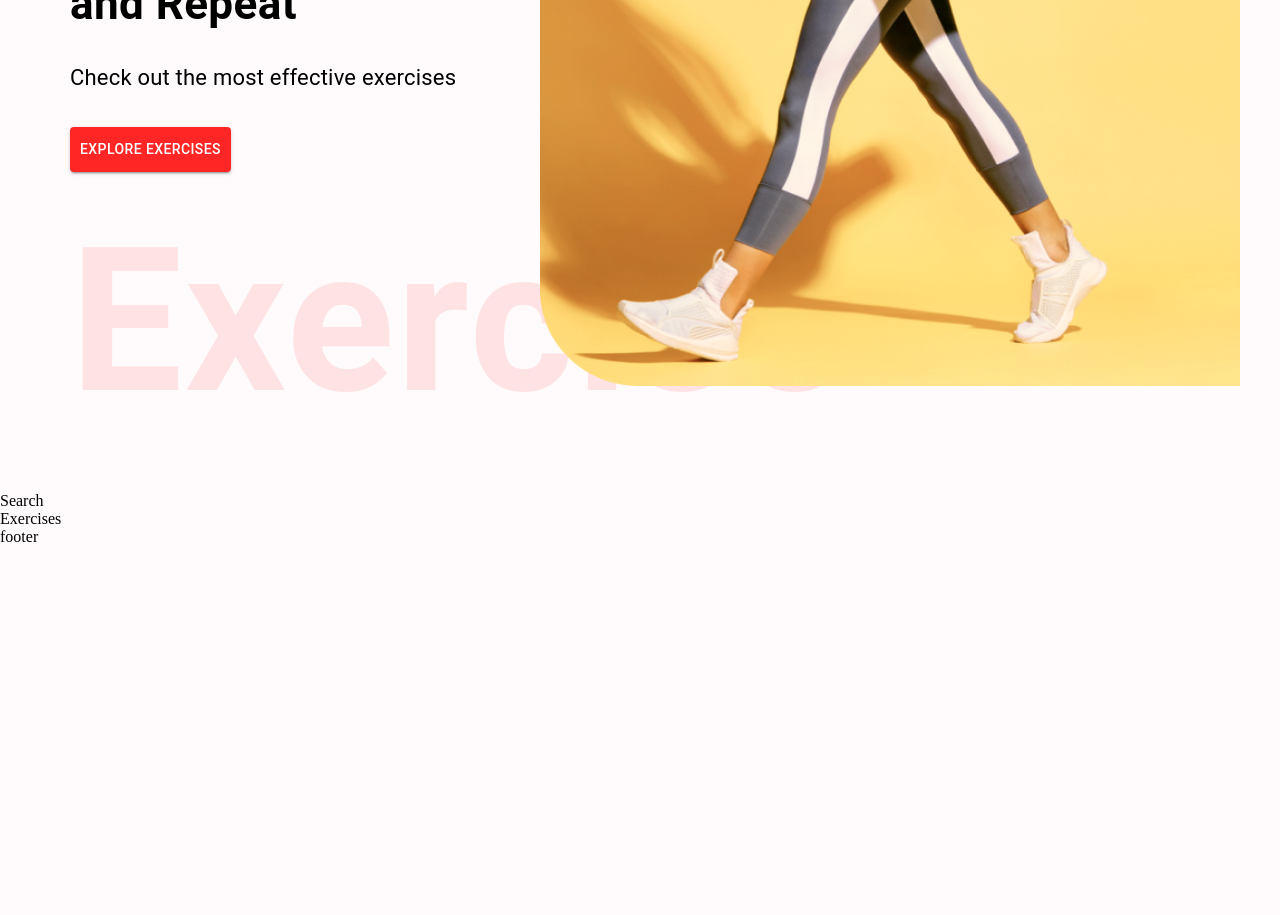
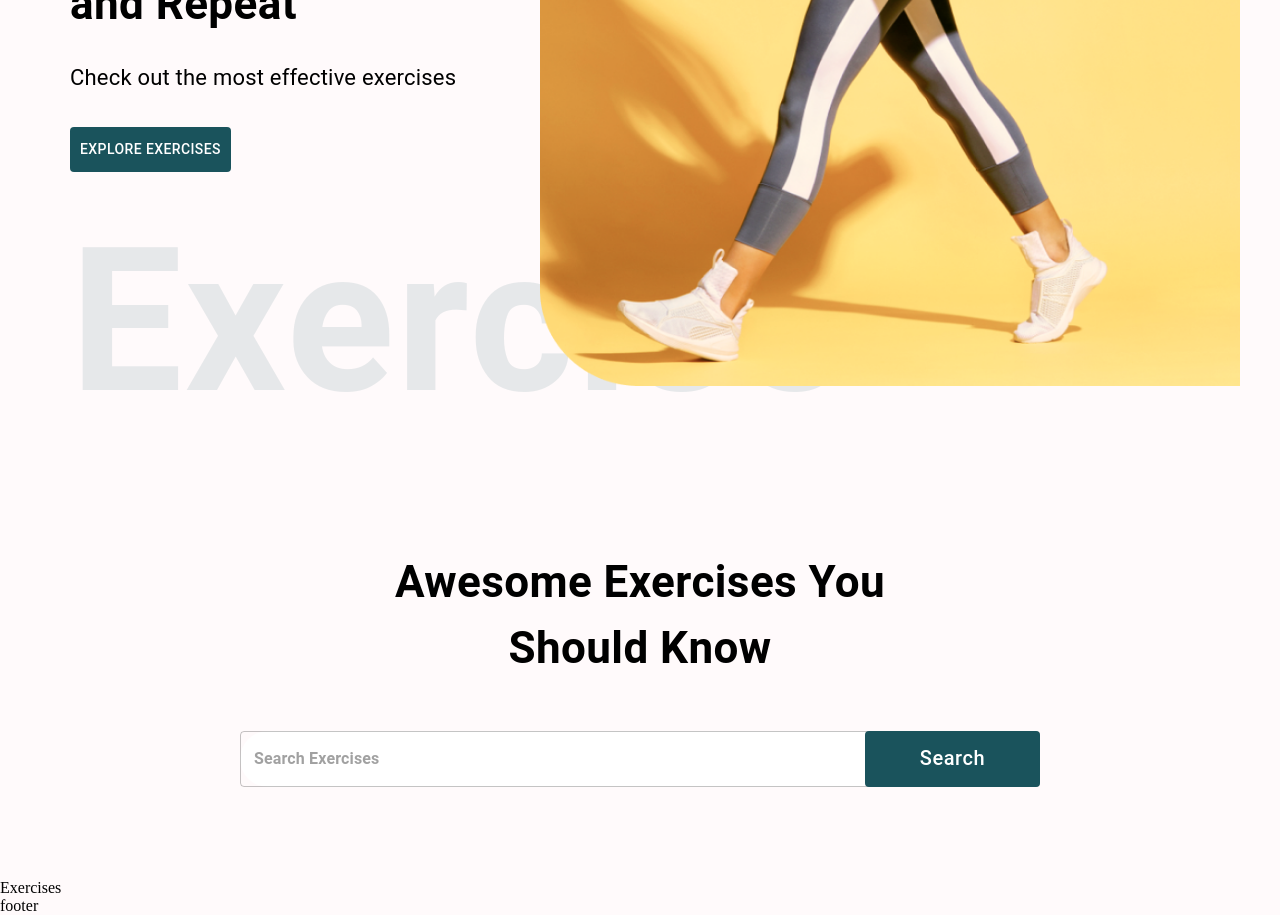
Before and after one commit to JadeYe2020/exercises_exploration_app, a React (Create React App) app: page / in a window 1280 px wide. Shown: the part 480-1395 px from the top of the page. Before the commit the page ends 1026 px from the top, so only its background shows below. Built offline with nearby package versions, Linux system fonts and the light colour scheme.

Commit message:
Change theme color. Set up Search section's layout.

```diff
--- a/src/components/HeroBanner.js
+++ b/src/components/HeroBanner.js
@@ -7,7 +7,7 @@
       mt: { lg: '212px', xs: '70px'},
       ml: { sm: '50px' }
     }}>
-      <Typography color='#FF2625' fontWeight='600' fontSize='26px'>
+      <Typography color='#1a535c' fontWeight='600' fontSize='26px'>
         Fitness Club
       </Typography>
       <Typography fontWeight='700' mb='23px' mt='30px' sx={{
@@ -18,12 +18,14 @@
       <Typography fontSize='22px' lineHeight='35px' mb={4}>
         Check out the most effective exercises
       </Typography>
-      <Button variant='contained' color='success' href='#exercises' sx={{
-        backgroundColor: '#FF2625', padding: '10px'
+      <Button href='#exercises' sx={{
+        backgroundColor: '#1a535c',
+        color: '#FFF',
+        padding: '10px'
       }}>
         Explore Exercises
       </Button>
-      <Typography fontWeight={600} color='#FF2625' fontSize='200px' sx={{
+      <Typography fontWeight={600} color='#1a535c' fontSize='200px' sx={{
         opacity: 0.1,
         display: { lg: 'block', xs: 'non'}
       }}>
--- a/src/components/Navbar.js
+++ b/src/components/Navbar.js
@@ -29,7 +29,7 @@
         <Link to='/' style={{
           textDecoration: 'none',
           color: '#3A1212',
-          borderBottom: '3px solid #FF2625'
+          borderBottom: '3px solid #1a535c'
         }}>Home</Link>
         <a href='#exercises' style={{
           textDecoration: 'none',
--- a/src/components/Search.js
+++ b/src/components/Search.js
@@ -1,6 +1,47 @@
+import { useState, useEffect } from 'react'
+import { Box, Button, Stack, TextField, Typography } from '@mui/material'
+
 const Search = () => {
   return (
-    <div>Search</div>
+    <Stack alignItems='center' mt='37px' justifyContent='center' p='20px'>
+      <Typography fontWeight={700} mb='50px' textAlign='center' sx={{
+        fontSize: { lg: '44px', xs: '30px' }
+      }}>
+        Awesome Exercises You <br />
+        Should Know
+      </Typography>
+      <Box position='relative' mb='72px'>
+        <TextField
+          type='text'
+          value=''
+          onChange={(e) => {}}
+          placeholder='Search Exercises'
+          height='76px'
+          sx={{
+            input: {
+              fontWeight: '700',
+              border: 'none',
+              borderRadius: '4px'
+            },
+            width: { lg: '800px', xs: '350px' },
+            backgroundColor: '#FFF',
+            borderRadius: '40px'
+          }}
+        />
+        <Button className='search-btn' sx={{
+          backgroundColor: '#1a535c',
+          color: '#FFF',
+          textTransform: 'none',
+          width: { lg: '175px', xs: '80px' },
+          fontSize: { lg: '20px', xs: '14px' },
+          height: '56px',
+          position: 'absolute',
+          right: '0'
+        }}>
+          Search
+        </Button>
+      </Box>
+    </Stack>
   )
 }
 
--- a/src/pages/Home.js
+++ b/src/pages/Home.js
@@ -1,4 +1,3 @@
-import { useState } from 'react'
 import { Box } from '@mui/material'
 
 import HeroBanner from '../components/HeroBanner'
```
